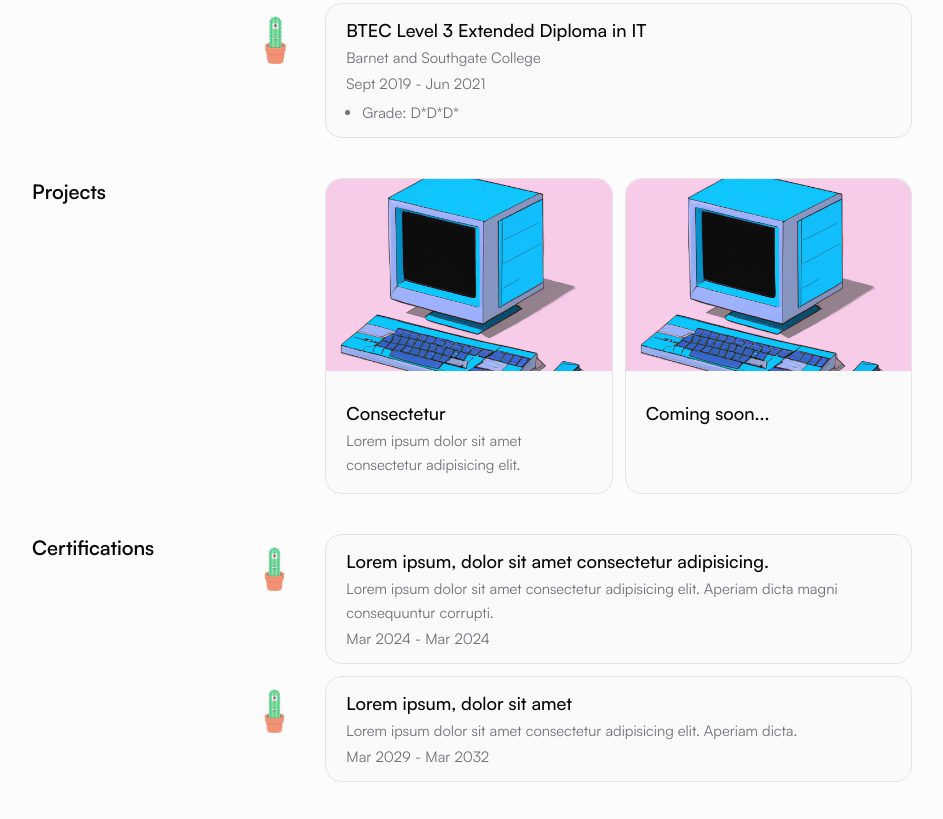
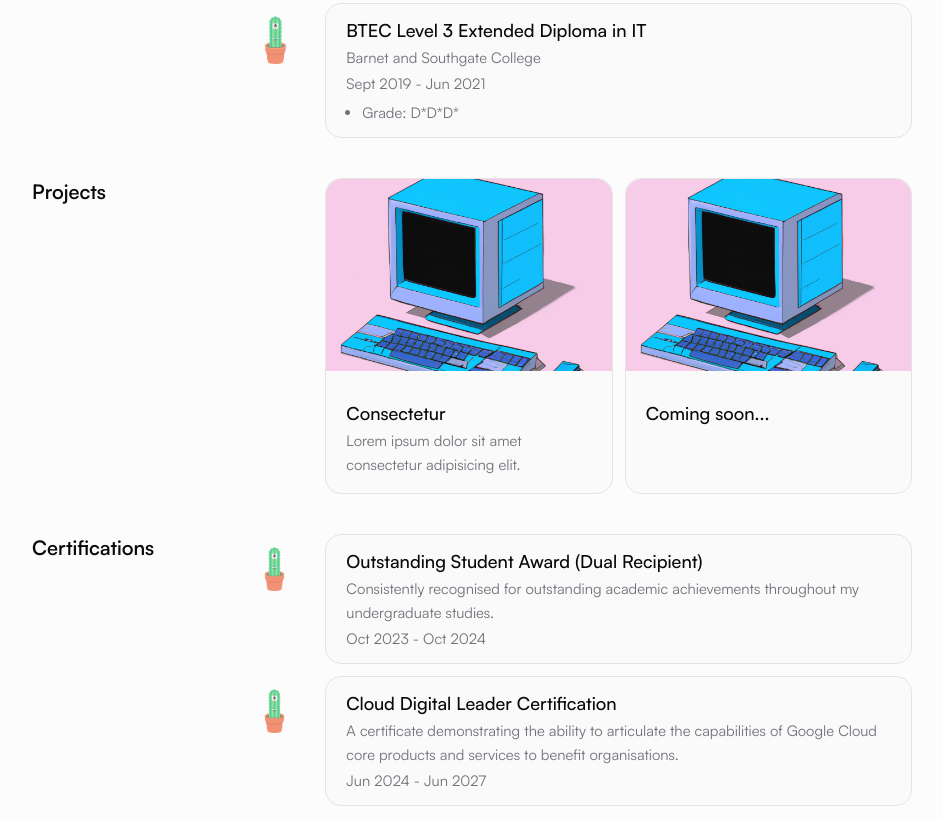
Before and after one commit to hstoklosa/portfolio-v1, an Astro site: page / in a window 1280 px wide. Shown: the part 1973-2792 px from the top of the page, without its empty margins (168-1111 px from the left). Built offline with nearby package versions, Linux system fonts and the light colour scheme; Astro itself is replaced by a stand-in of ours; some packages are replaced by stand-ins of ours.

Commit message:
update certifications

```diff
--- a/src/pages/index.astro
+++ b/src/pages/index.astro
@@ -2,6 +2,7 @@
 import { Image } from 'astro:assets'
 import astro from '../assets/about-astro.png'
 import me from '../assets/me2.jpg'
+import googleLogo from '../assets/google-logo.png'
 
 import PageLayout from '../layouts/BaseLayout.astro'
 import Section from '../components/Section.astro'
@@ -250,23 +251,23 @@ const allPostsByDate = sortMDByDate(allPosts).slice(0, MAX_POSTS)
 		<Section title='Certifications'>
 			<Card
 				as='a'
-				heading='Lorem ipsum, dolor sit amet consectetur adipisicing.'
-				subheading='Lorem ipsum dolor sit amet consectetur adipisicing elit. Aperiam dicta magni consequuntur corrupti.'
-				date='Mar 2024 - Mar 2024'
+				heading='Outstanding Student Award (Dual Recipient)'
+				subheading='Consistently recognised for outstanding academic achievements throughout my undergraduate studies.'
+				date='Oct 2023 - Oct 2024'
 				imagePath='/src/assets/about-astro.png'
 				altText='Lorem, ipsum dolor sit'
 				imageClass='h-11 w-auto md:-left-16'
-				href='https://www.google.com'
+				href='https://www.linkedin.com/in/hubertstoklosa/overlay/honors/1449527529/multiple-media-viewer/?profileId=ACoAADhNbo0BecK7ajbW7LBIaZHw-IEj-xjgwo0&treasuryMediaId=1735963503924'
 			/>
 			<Card
 				as='a'
-				heading='Lorem ipsum, dolor sit amet'
-				subheading='Lorem ipsum dolor sit amet consectetur adipisicing elit. Aperiam dicta.'
-				date='Mar 2029 - Mar 2032'
+				heading='Cloud Digital Leader Certification'
+				subheading='A certificate demonstrating the ability to articulate the capabilities of Google Cloud core products and services to benefit organisations. '
+				date='Jun 2024 - Jun 2027'
 				imagePath='/src/assets/about-astro.png'
 				altText='Lorem, ipsum dolor sit'
 				imageClass='h-11 w-auto md:-left-16'
-				href='https://www.google.com'
+				href='https://www.credly.com/badges/f90d1163-4c08-49cd-935b-604263bbc87a'
 			/>
 		</Section>
 
```
